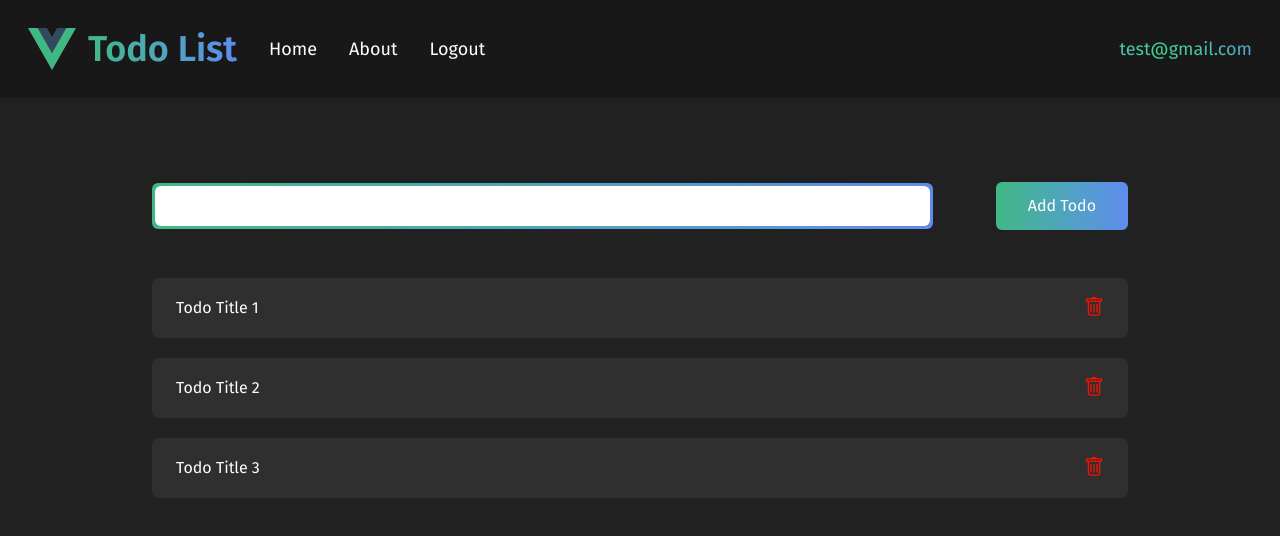
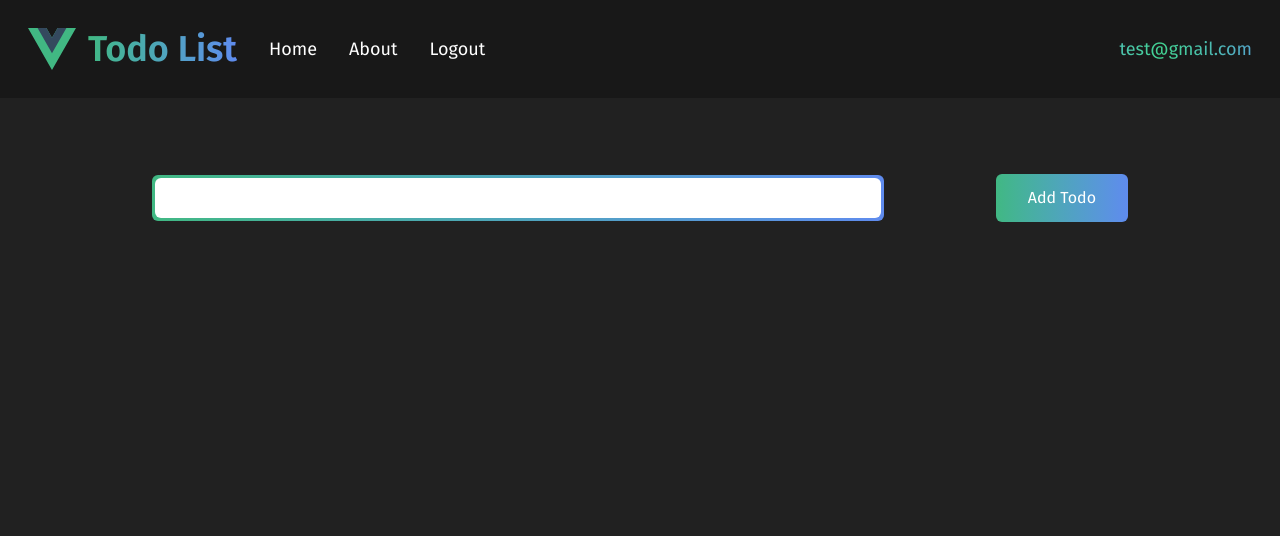
Before and after one commit to ivan-amon/todo-list, a Vue app: page / in a window 1280 px wide. Shown: the top 536 px of the page. Built offline with nearby package versions, Linux system fonts and the light colour scheme.

Commit message:
Create Alert Component

```diff
--- a/src/App.vue
+++ b/src/App.vue
@@ -1,11 +1,9 @@
-<script setup></script>
-
 <template>
-  <nav class="mb-2 p-2 md:mb-5 md:p-5">
+  <nav class="mb-1 p-2 md:p-5 l:mb-5 2xl:py-7 2xl:px-6">
 
     <div class="flex flex-row items-center gap-4">
       <a href="#" class="logo flex items-center gap-2 md:gap-3 p-2">
-        <img src="./assets/logo.svg" class="w-7 md:w-10 xl:w-12"/>
+        <img src="./assets/logo.svg" class="w-8 md:w-10 xl:w-12" />
         <span class="text-gradient font-semibold text-2xl md:text-4xl self-center">Todo List</span>
       </a>
       <a href="#" class="hidden md:block p-2 text-magic text-lg">Home</a>
@@ -14,55 +12,29 @@
     </div>
 
     <div class="flex align-middle gap-1">
-      <p class="p-2 text-user text-md md:text-lg">test@gmail.com</p>
+      <p class="p-2 text-user cursor-default text-md md:text-lg">test@gmail.com</p>
 
     </div>
 
   </nav>
 
-  <main class="px-2 pt-5 md:pt-10 md:px-8 lg:px-20 xl:px-32">
+  <main class="px-2 pt-5 md:pt-10 md:px-8 lg:px-20 xl:px-32 2xl:px-60">
 
-    <!-- <div>
-      <div>Todo title is required!</div>
-      <div>
-        <i>X</i>
-      </div>
-    </div> -->
-
-    <section class="px-6 py-3">
-
-      <form class="mt-3 mb-12 flex flex-col justify-center items-end md:flex-row md:justify-between md:items-center">
-        <div class="border-gradient w-[100%]  md:w-[70%] xl:w-[80%]">
-          <input class="todo-input" type="text" name="todo" id="todo"/>
+    <section class="px-6 py-3 mt-3">
+      <Alert :show="showAlert" message="Todo title is required!" type="warning" @close="showAlert = false"/>
+      <form class="mt-2 mb-12 flex flex-col justify-center items-end md:flex-row md:justify-between md:items-center">
+        <div class="border-gradient w-[100%]  md:w-[70%] xl:w-[75%]">
+          <input v-model="todoTitle" class="todo-input" type="text" name="todo" id="todo" />
         </div>
         <div>
-          <button class="btn mt-6 md:mt-0">Add Todo</button>
+          <button @click.prevent="addTodo" class="btn mt-6 md:mt-0 py-3 px-8 2xl:px-12">Add Todo</button>
         </div>
       </form>
-
       <ul class="gap-5 flex flex-col">
-        <li class="todo">
-          <p>Todo Title 1</p>
+        <li v-for="(todo, index) in todos" class="todo" v-bind:key="todo.id">
+          <p>{{ todo.title }}</p>
           <div>
-            <button class="btn-danger">
-              <i class="bi bi-trash"></i>
-            </button>
-          </div>
-        </li>
-
-        <li class="todo">
-          <p>Todo Title 2</p>
-          <div>
-            <button class="btn-danger">
-              <i class="bi bi-trash"></i>
-            </button>
-          </div>
-        </li>
-
-        <li class="todo">
-          <p>Todo Title 3</p>
-          <div>
-            <button class="btn-danger">
+            <button @click.prevent="removeTodo(index)" class="btn-danger">
               <i class="bi bi-trash"></i>
             </button>
           </div>
@@ -72,3 +44,44 @@
     </section>
   </main>
 </template>
+
+<script>
+
+import Alert from './components/Alert.vue';
+
+export default {
+
+  components: {
+    Alert
+  },
+
+  data() {
+    return {
+      todoTitle: '',
+      todos: [],
+      showAlert: false
+    }
+  },
+  methods: {
+
+    addTodo() {
+
+      if (this.todoTitle.trim() === '' || !this.todoTitle) {
+        this.showAlert = true;
+        return
+      }
+
+      this.todos = this.todos.concat([{
+        id: Math.floor(Math.random() * 1000),
+        title: this.todoTitle
+      }])
+
+      this.showAlert = false;
+    },
+
+    removeTodo(todoIndex) {
+      this.todos = this.todos.filter((todo, id) => id !== todoIndex)
+    }
+  }
+}
+</script>
--- a/src/assets/style.css
+++ b/src/assets/style.css
@@ -10,9 +10,12 @@
   --color-accent-400: #42D392;
   --color-gradient-500: #5F8BEE;
   --color-gradient-400: #6A9CFA;
-  --color-danger-600: #B72833;
-  --color-danger-500: #ff1100;
-  --color-danger-400: #ff4d4d;
+  --color-gradient-300: #86d1ff;
+  --color-danger-500: #ff0015;
+  --color-danger-400: #ff2c2c;
+  /* --color-danger-400: #ff5f29; */
+  --color-warning-500: #ff9d00;
+  --color-warning-400: #ffda52;
 
   --font-sans: "Fira Sans", system-ui, sans-serif;
 }
@@ -37,19 +40,21 @@
 @layer components {
 
   .btn {
-    @apply py-3 px-8 rounded-md bg-gradient-to-r from-[#41B883] to-[#5F8BEE];
+    @apply rounded-md cursor-pointer;
+    @apply bg-gradient-to-r
+       from-[var(--color-accent-500)] to-[var(--color-gradient-500)];
   }
   .btn:hover {
-    @apply bg-gradient-to-r from-[#42D392] to-[#6A9CFA];
+    @apply bg-gradient-to-r
+       from-[var(--color-accent-400)] to-[var(--color-gradient-400)];
   }
 
   .btn-danger {
-    @apply py-2 rounded-md text-xl text-danger-500 outline-none;
+    @apply py-2 rounded-md text-xl text-danger-500 outline-none cursor-pointer;
   }
-  .btn-danger:hover , .btn-danger:focus {
-    transform: scale(1.2);
+  .btn-danger:hover, .btn-danger:focus {
+    @apply scale-120
   }
-
 
   .todo {
     @apply py-2 px-6 flex justify-between items-center bg-primary-400 rounded-md
@@ -57,6 +62,11 @@
 
   .todo-input {
     @apply block w-full rounded-md border-0 bg-white px-3 py-2 text-black outline-none
+  }
+
+  .alert {
+    @apply flex justify-between items-center;
+    @apply cursor-default py-1 px-4 rounded-md bg-primary-400;
   }
 
   .text-user {
@@ -86,17 +96,21 @@
   }
 
   .text-gradient {
-    @apply bg-clip-text text-transparent bg-gradient-to-r from-[#41B883] to-[#5F8BEE];
+    @apply bg-clip-text text-transparent;
+    @apply bg-gradient-to-r
+       from-[var(--color-accent-500)] to-[var(--color-gradient-500)];
   }
 
   .text-magic {
     @apply text-white transition;
   }
   .text-magic:hover {
-    @apply bg-clip-text text-transparent bg-gradient-to-r from-[#42D392] to-[#6A9CFA];
+    @apply bg-clip-text text-transparent bg-gradient-to-r
+       from-[var(--color-accent-400)] to-[var(--color-gradient-400)];
   }
 
   .border-gradient {
-    @apply p-[3px] rounded-md bg-gradient-to-r from-[#41B883] to-[#5F8BEE];
+    @apply p-[3px] rounded-md bg-gradient-to-r
+       from-[var(--color-accent-500)] to-[var(--color-gradient-500)];
   }
 }
--- /dev/null
+++ b/src/components/Alert.vue
@@ -0,0 +1,46 @@
+<template>
+  <div v-if="show" class="py-2">
+    <div :class="['alert', alertColor]">
+      <p>{{ message }}</p>
+      <button @click="$emit('close')" class="hover:scale-120 pt-0.5">
+        <i class="bi bi-x text-3xl"></i>
+      </button>
+    </div>
+  </div>
+</template>
+
+<script>
+export default {
+
+  props: {
+    message: {
+      required: true,
+      type: String
+    },
+    show: {
+      required: true,
+      type: Boolean
+    },
+    type: {
+      type: String,
+      default: 'danger',
+      validator(value) {
+        return ['danger', 'warning', 'info'].includes(value)
+      }
+    }
+  },
+
+  computed: {
+    alertColor() {
+      const colors = {
+        danger: 'border-danger-500  text-danger-500 border-2',
+        warning: 'border-warning-500  text-warning-500 border-2',
+        info: 'border-gradient-500  text-gradient-500 border-2'
+      }
+      return colors[this.type] ?? colors['danger']
+    }
+  },
+
+  emits: ['close'],
+}
+</script>
```
